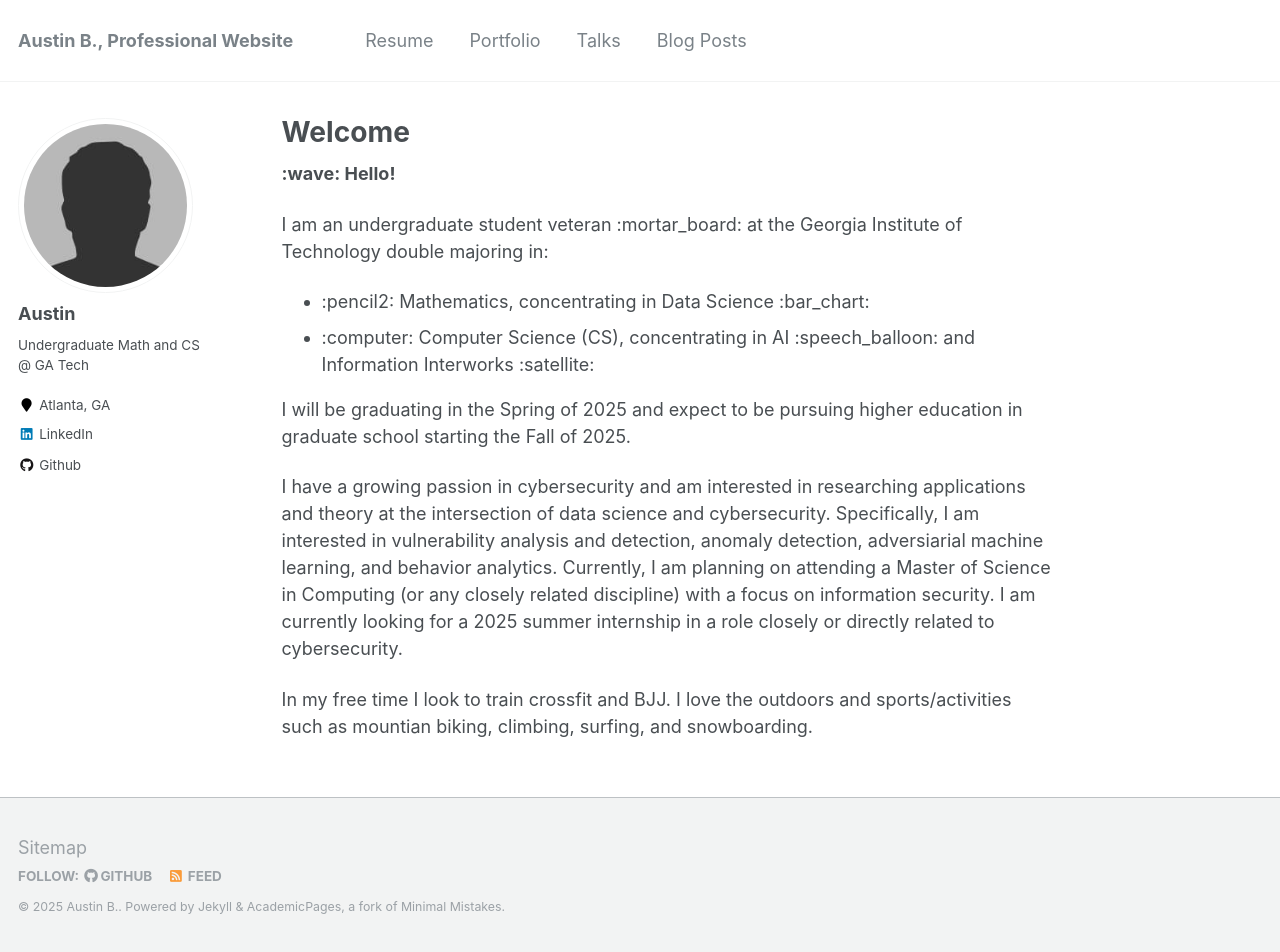
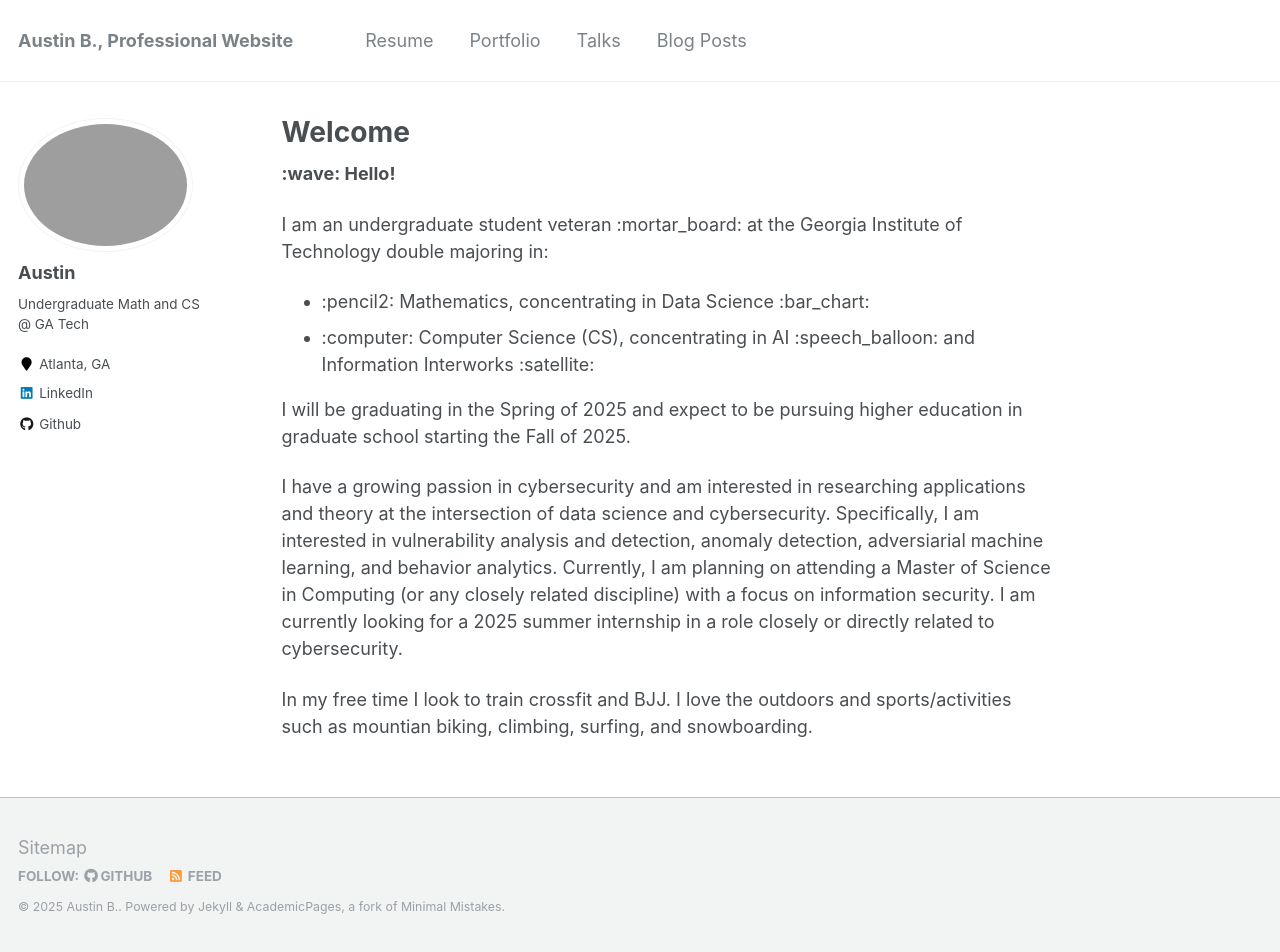
Before and after one commit to abarton51/abarton51.github.io, a Jekyll site: the page built from _pages/about.md, in a window 1280 px wide and 952 px high. Built offline with Jekyll 4.4.1, drawn with Linux system fonts in a browser that asks for light colours.

Commit message:
update pfp

```diff
--- a/_config.yml
+++ b/_config.yml
@@ -64,7 +64,7 @@ analytics:
 # Site Author
 author:
   name             : "Austin"
-  avatar           : "bio-photo.jpg"
+  avatar           : "mtn-bike.webp"
   bio              : "Undergraduate Math and CS @ GA Tech"
   location         : "Atlanta, GA"
   employer         :
--- a/_data/authors.yml
+++ b/_data/authors.yml
@@ -4,4 +4,4 @@ Name Name:
   uri         : "https://abarton51.github,io"
   email       : "abarton40@gatech.edu"
   bio         : "Math + CS @ Gatech."
-  avatar      : "bio-photo.jpg"
+  avatar      : "mtn-bike.webp"
```
